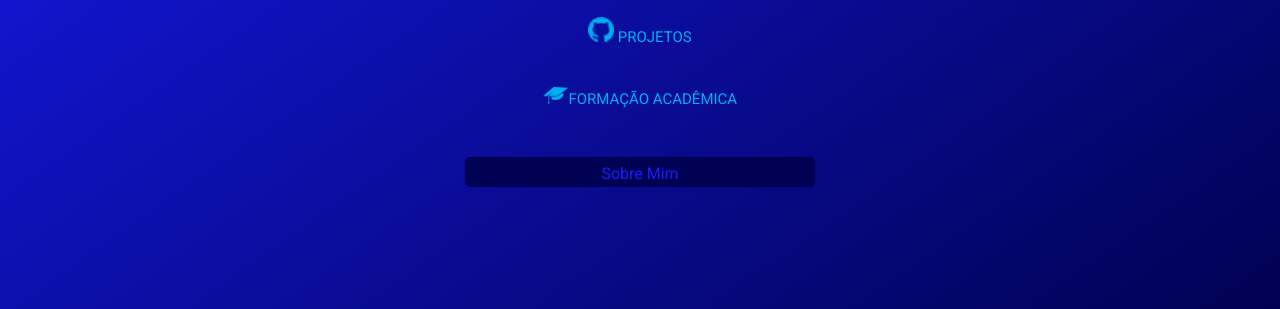
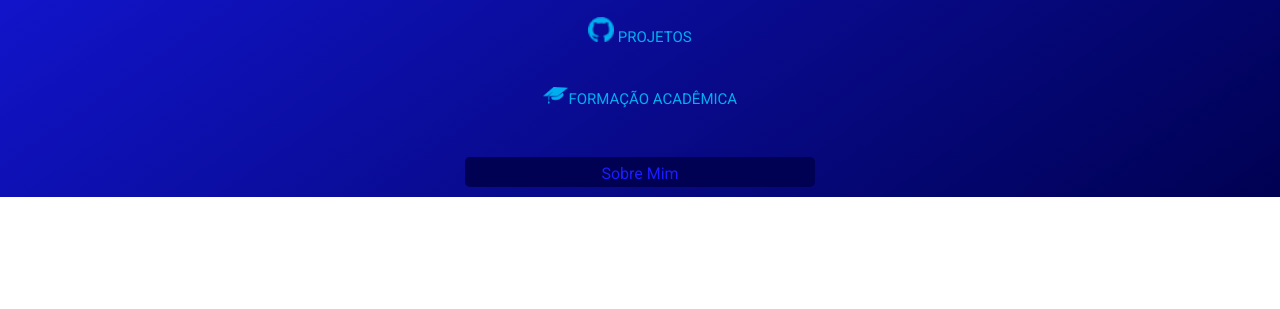
Before and after one commit to inservicos/curriculovirtual, a plain HTML site: page index.html in a window 1280 px wide. Shown: the part 491-800 px from the top of the page. Drawn offline with Linux system fonts and the light colour scheme.

Commit message:
Update style.css

```diff
--- a/style.css
+++ b/style.css
@@ -6,10 +6,10 @@
     padding: 0;
     box-sizing: border-box;
 }
-html,body{
+body{
     background-image:  url('imagens/fundo.png'),linear-gradient(-35deg, #000152,#191DFF);
     background-repeat: no-repeat;
-    height:100%;
+
 }
 
     article#foto{
```
